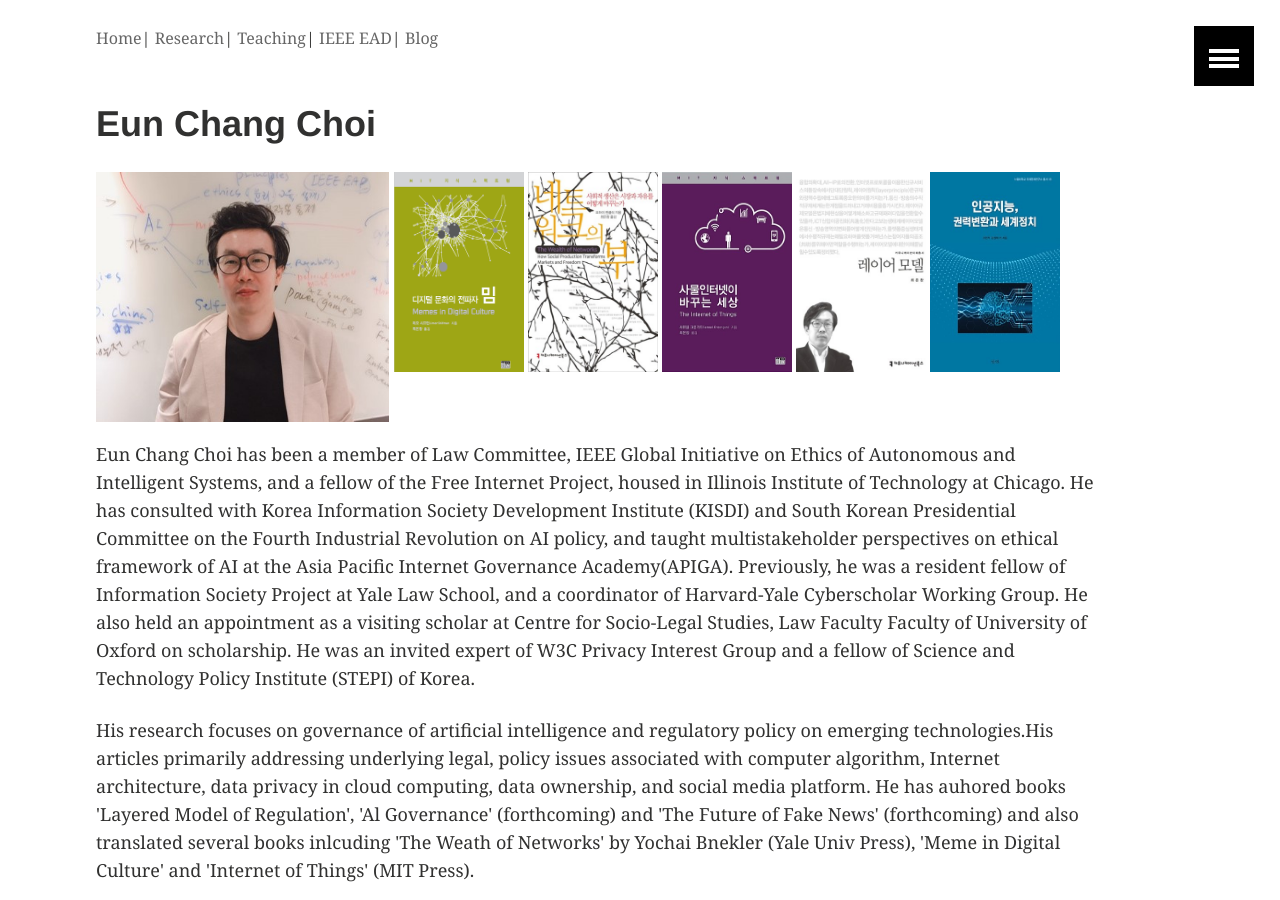
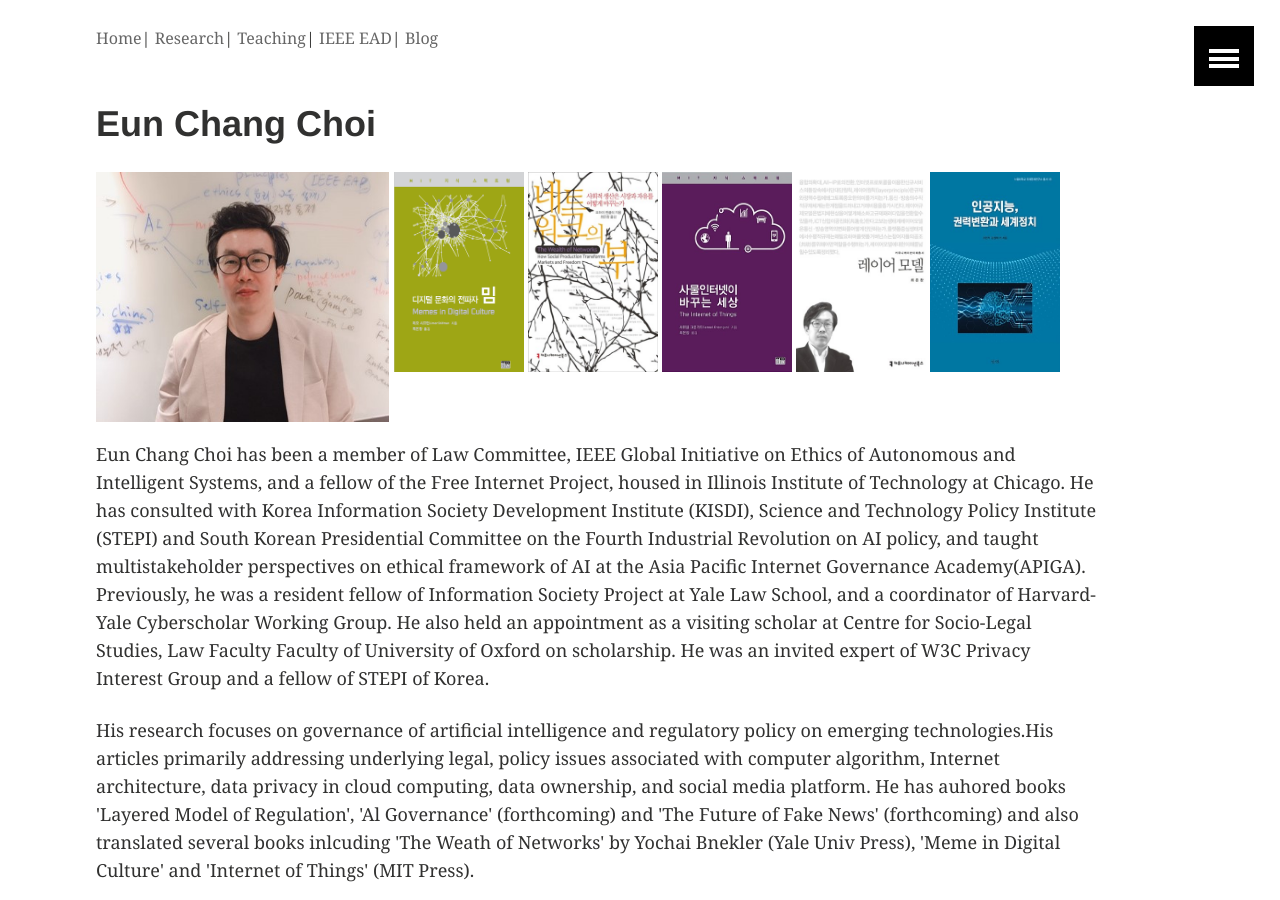
Before and after one commit to eunchangchoi/eunchangchoi.github.io, a Jekyll site: the page built from index.md, in a window 1280 px wide and 900 px high. Built offline with Jekyll 4.4.1, drawn with Linux system fonts in a browser that asks for light colours.

Commit message:
Update index.md

```diff
--- a/index.md
+++ b/index.md
@@ -18,7 +18,7 @@ title: "Eun Chang Choi"
  <a href="http://www.kyobobook.co.kr/product/detailViewKor.laf?barcode=9791130437002&orderClick=357"><img style="vertical-align:top;height:200px;width:130px;" src="images/book4.jpg"></a>
  <a href="http://www.kyobobook.co.kr/product/detailViewKor.laf?ejkGb=KOR&mallGb=KOR&barcode=9788964361436&orderClick=LAH&Kc="><img style="vertical-align:top;height:200px;width:130px;" src="images/book5.jpg"></a>
 
-<p> Eun Chang Choi has been a member of Law Committee, IEEE Global Initiative on Ethics of Autonomous and Intelligent Systems, and a fellow of the Free Internet Project, housed in Illinois Institute of Technology at Chicago. He has consulted with Korea Information Society Development Institute (KISDI) and South Korean Presidential Committee on the Fourth Industrial Revolution on AI policy, and taught multistakeholder perspectives on ethical framework of AI at the Asia Pacific Internet Governance Academy(APIGA). Previously, he was a resident fellow of Information Society Project at Yale Law School, and a coordinator of Harvard-Yale Cyberscholar Working Group. He also held an appointment as a visiting scholar at Centre for Socio-Legal Studies, Law Faculty Faculty of University of Oxford on scholarship. He was an invited expert of W3C Privacy Interest Group and a fellow of Science and Technology Policy Institute (STEPI) of Korea.</p>
+<p> Eun Chang Choi has been a member of Law Committee, IEEE Global Initiative on Ethics of Autonomous and Intelligent Systems, and a fellow of the Free Internet Project, housed in Illinois Institute of Technology at Chicago. He has consulted with Korea Information Society Development Institute (KISDI), Science and Technology Policy Institute (STEPI) and South Korean Presidential Committee on the Fourth Industrial Revolution on AI policy, and taught multistakeholder perspectives on ethical framework of AI at the Asia Pacific Internet Governance Academy(APIGA). Previously, he was a resident fellow of Information Society Project at Yale Law School, and a coordinator of Harvard-Yale Cyberscholar Working Group. He also held an appointment as a visiting scholar at Centre for Socio-Legal Studies, Law Faculty Faculty of University of Oxford on scholarship. He was an invited expert of W3C Privacy Interest Group and a fellow of STEPI of Korea.</p>
 <p> His research focuses on governance of artificial intelligence and regulatory policy on emerging technologies.His articles primarily addressing underlying legal, policy issues associated with computer algorithm, Internet architecture, data privacy in cloud computing, data ownership, and social media platform. He has auhored books 'Layered Model of Regulation', 'Al Governance' (forthcoming) and 'The Future of Fake News'  (forthcoming)  and also translated several books inlcuding 'The Weath of Networks' by Yochai Bnekler (Yale Univ Press), 'Meme in Digital Culture' and 'Internet of Things' (MIT Press).
 </p>
 <p> Currently he serves on a steering committee of the Korea Internet Governance Alliance (KIGA) that brings stakeholders together to participate in the dialogue on Internet policy. At Korea Internet Governance Forum(http://krigf.kr), he organized workshops on the future of AI, ethical framework for a good AI society, Cybersecurity & Encryption Policy, an Data Governance in social networks. He is also a founder of GP3Korea (www.povertyinfo.org), a non-profit initiative, designed to provide citizens with open information about global poverty and preventable diseases.</p>
@@ -33,6 +33,6 @@ ACADEMIC INTERESTS<br>
   Data Governance <br>
   ICT for Development (ICD4D and SDGs)
   Intellectual Property<br>
-  Cyber Communication<br>
+  Cyber Communication <br>
   The Interplay of Law, Science, and Technology<br>
   </blockquote>
```
